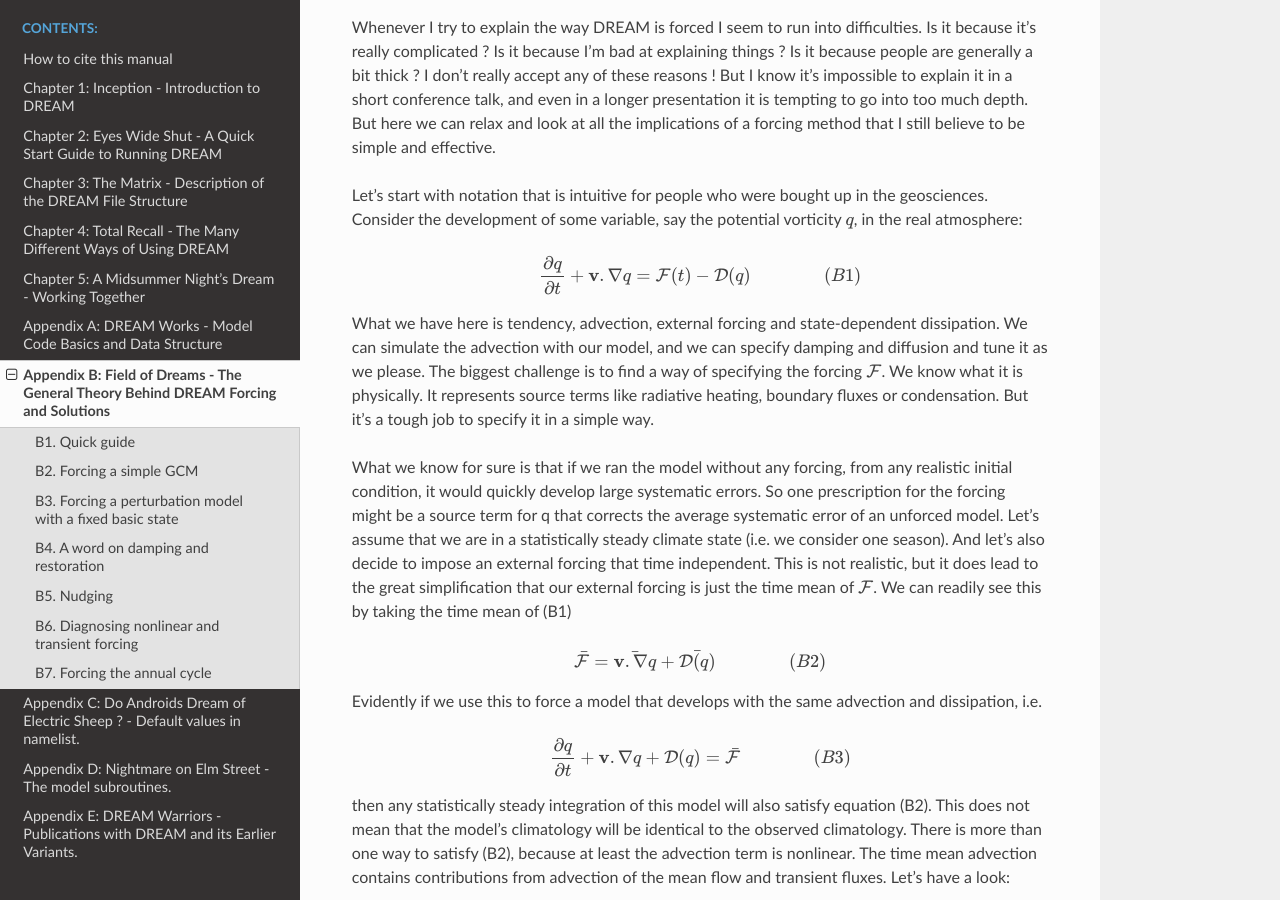
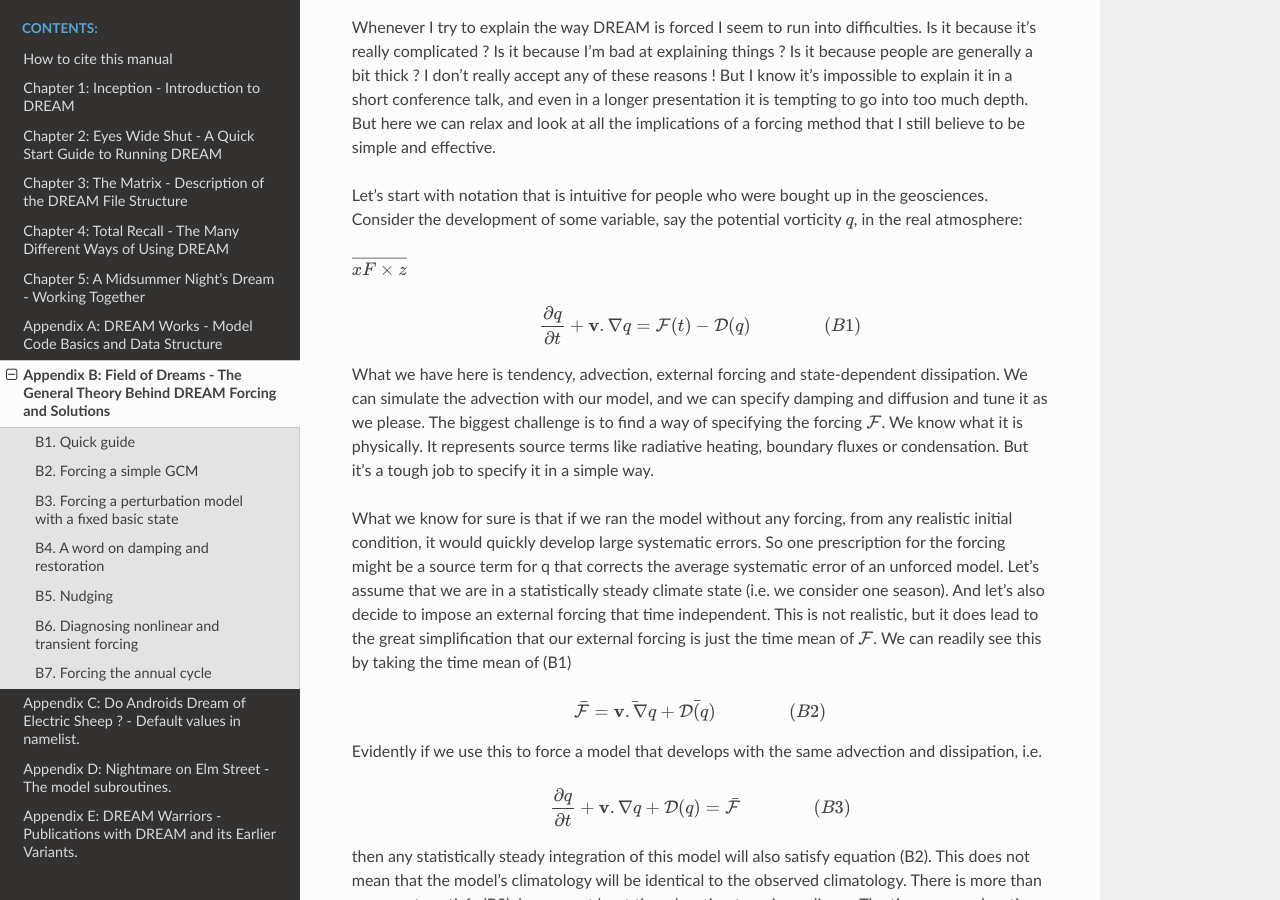
Before and after one commit to dream-gcm/usermanual, a Sphinx documentation site: the page built from source/AppendixB.md, in a window 1280 px wide and 900 px high, scrolled down 509 px. Built offline with Sphinx 7.4.7 and the Read the Docs theme 2.0.0, drawn with Linux system fonts in a browser that asks for light colours.

Commit message:
SLX: Upd appendix B overline

```diff
--- a/source/AppendixB.md
+++ b/source/AppendixB.md
@@ -6,6 +6,8 @@
 Whenever I try to explain the way DREAM is forced I seem to run into difficulties. Is it because it’s really complicated ? Is it because I’m bad at explaining things ? Is it because people are generally a bit thick ? I don’t really accept any of these reasons !  But I know it’s impossible to explain it in a short conference talk, and even in a longer presentation it is tempting to go into too much depth. But here we can relax and look at all the implications of a forcing method that I still believe to be simple and effective.
 
 Let’s start with notation that is intuitive for people who were bought up in the geosciences. Consider the development of some variable, say the potential vorticity $q$, in the real atmosphere:
+
+$\overline{xF\times z}$
 
 $$
    \begin{eqnarray}
```
